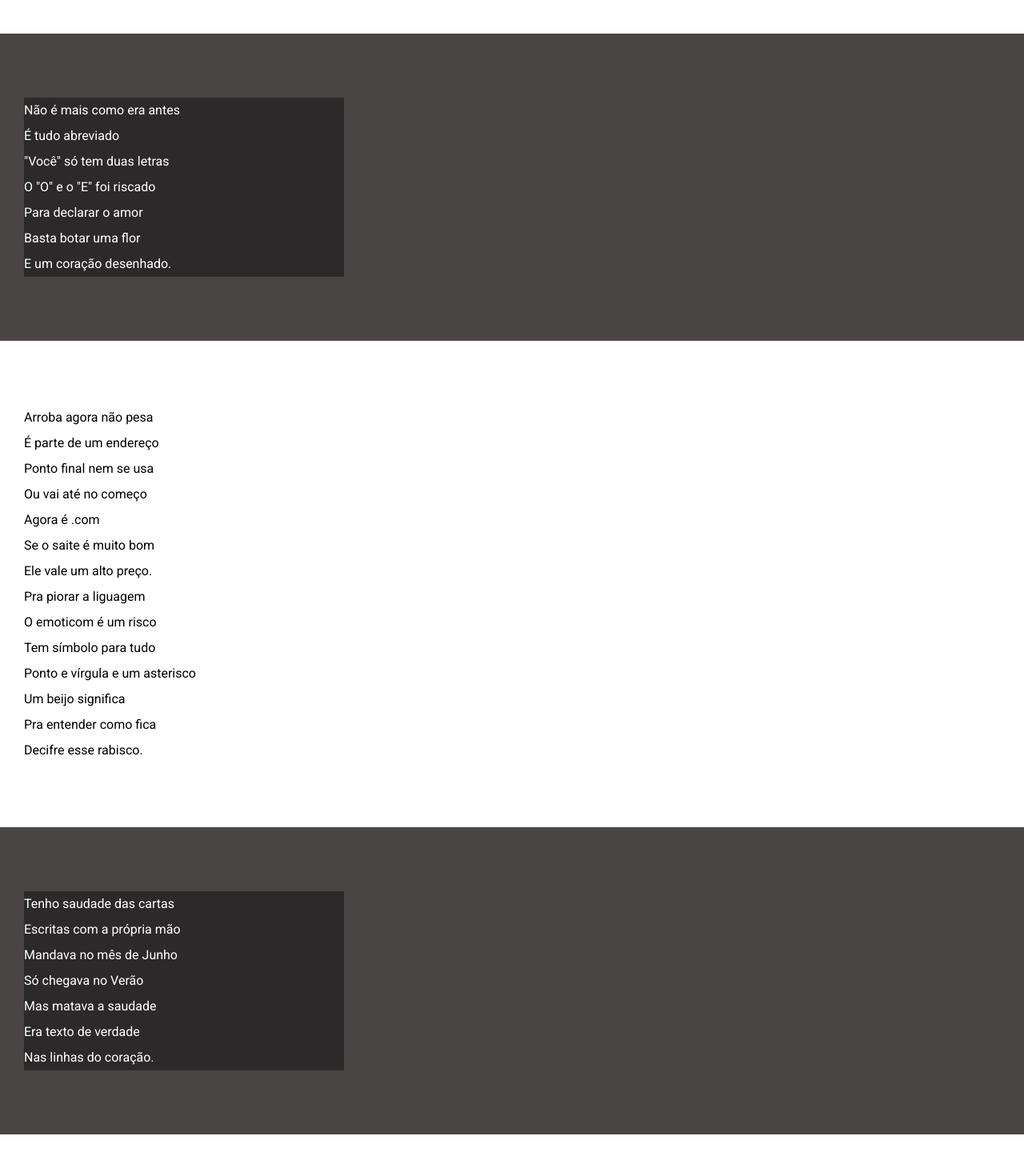
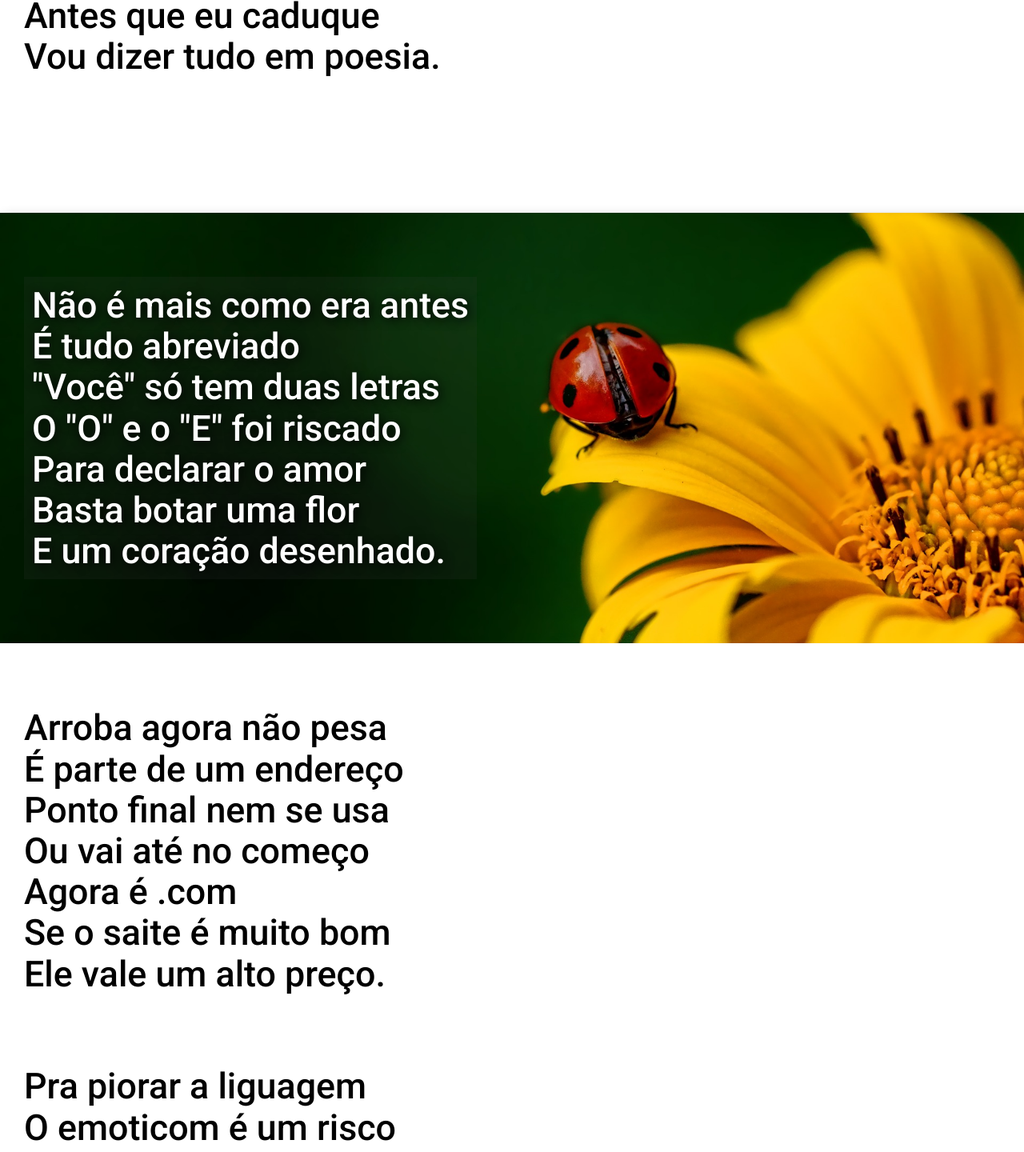
Before and after one commit to felipeborbaof/projeto-cordel, a plain HTML site: page index.html in a window 1280 px wide. Shown: the part 499-1939 px from the top of the page at 80% size. Drawn offline with Linux system fonts and the light colour scheme.

Commit message:
site finalizado

```diff
--- a/index.html
+++ b/index.html
@@ -26,7 +26,7 @@
     </p>
     </section>
 
-    <section class="imagem">
+    <section class="imagem" id="img01">
         <p>
             Não é mais como era antes <br>
             É tudo abreviado <br>
@@ -60,7 +60,7 @@
         </p>
     </section>
 
-    <section class="imagem">
+    <section class="imagem" id="img02">
         <p>
             Tenho saudade das cartas <br>
             Escritas com a própria mão <br>
--- a/style.css
+++ b/style.css
@@ -39,10 +39,17 @@ a:hover {
 }
 
 section {
+
     padding-top: 10vh;
     padding-bottom: 10vh;
-    line-height: 2rem;
+    line-height: 4vw;
     padding-left: 30px;
+    font-size: 3.5vw;
+    font-weight: 500;
+}
+
+section p {
+    padding-bottom: 2em;
 }
 
 .normal {
@@ -52,12 +59,26 @@ section {
 
 .imagem {
     background-color: rgb(73, 69, 69);
-    color: white
+    color: white;
+    box-shadow: 6px 6px 13px 0px rgba(61, 61, 61, 0.473);
+    background-size: cover;
+    background-attachment: fixed;
 }
 
 .imagem p {
-    background-color: rgba(0, 0, 0, 0.411);
-    width: 400px;
+    display: inline-block;
+    padding: 10px;    background-color: rgba(61, 61, 61, 0.158);
+    text-shadow: 2px 2px 13px black;
+}
+
+#img01 {
+    background-image: url(imagens/background001.jpg);
+    background-position: right center;
+}
+
+#img02 {
+    background-image: url(imagens/background002.jpg);
+    background-position: right center;
 }
 
 footer {
```
